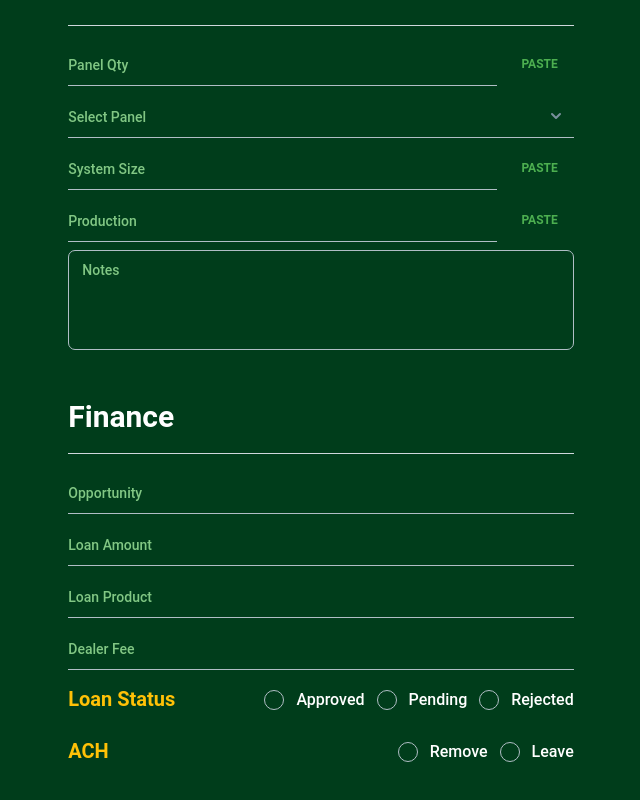
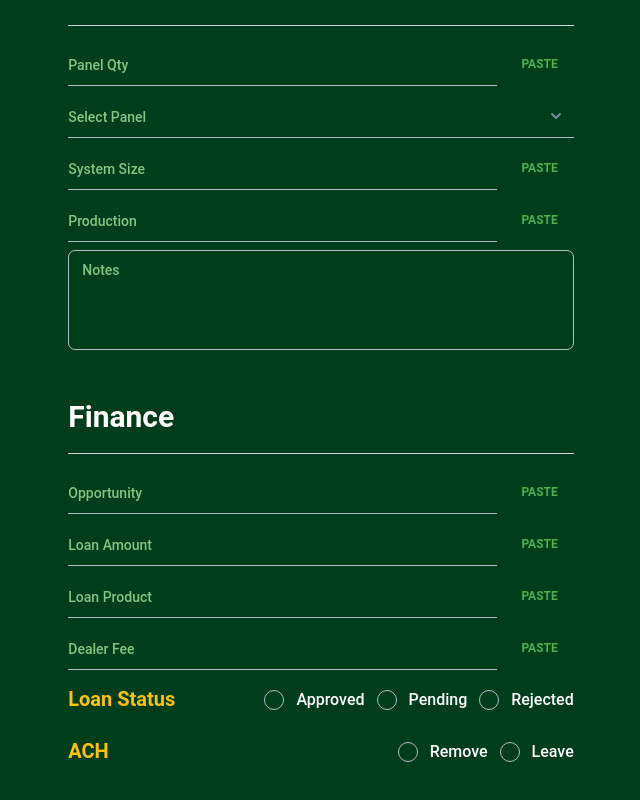
Before and after one commit to rockyliwanag/ff-final-audit, a Next.js app: page / in a window 1280 px wide. Shown: the part 3307-4107 px from the top of the page, without its empty margins (319-959 px from the left). Built offline with nearby package versions, Linux system fonts and the light colour scheme.

Commit message:
`feat: Add PasteButton component for clipboard functionality in Finance.jsx`

```diff
--- a/src/components/Finance.jsx
+++ b/src/components/Finance.jsx
@@ -10,7 +10,7 @@ import {
     AccordionBody
 } from '@material-tailwind/react';
 import Icon from '@/assets/Icon';
-
+import PasteButton from "./PasteButton";
 
 
 const Finance = () => {
@@ -23,7 +23,8 @@ const Finance = () => {
         dealerFee,
         setDealerFee,
         openFinance,
-        setOpenFinance
+        setOpenFinance,
+
     } = useGlobalContext();
 
     useEffect(() => {
@@ -31,6 +32,15 @@ const Finance = () => {
     }, [setOpenFinance])
 
     const handleOpenFinance = () => setOpenFinance((curr) => !curr);
+
+    const handlePaste = async (fill) => {
+        if (navigator.clipboard && navigator.clipboard.readText) {
+            const text = await navigator.clipboard.readText();
+            fill(text);
+        } else {
+            console.log("Clipboard readText is not supported in this browser.");
+        }
+    }
 
   return (
     <>
@@ -44,7 +54,7 @@ const Finance = () => {
                 <AccordionBody>
                     <div className='flex flex-col space-y-2'>
 
-                        <div>
+                        <div className="flex flex-row space-x-2">
                             <Input
                                 // className='text-black p-1'
                                 variant='standard'
@@ -56,8 +66,9 @@ const Finance = () => {
                                 value={opportunity}
                                 onChange={(e) => setOpportunity(e.target.value)}
                             />
+                            <PasteButton onPaste={() => handlePaste(setOpportunity)} />
                         </div>
-                        <div>
+                        <div className="flex flex-row space-x-2">
                             <Input
                                 // className='text-black p-1'
                                 variant='standard'
@@ -69,8 +80,9 @@ const Finance = () => {
                                 value={loanAmount}
                                 onChange={(e) => setLoanAmount(e.target.value)}
                             />
+                            <PasteButton onPaste={() => handlePaste(setLoanAmount)} />
                         </div>
-                        <div>
+                        <div className="flex flex-row space-x-2">
                             <Input
                                 // className='text-black p-1'
                                 variant='standard'
@@ -82,8 +94,9 @@ const Finance = () => {
                                 value={loanProduct}
                                 onChange={(e) => setLoanProduct(e.target.value)}
                             />
+                            <PasteButton onPaste={() => handlePaste(setLoanProduct)} />
                         </div>
-                        <div>
+                        <div className="flex flex-row space-x-2">
                             <Input
                                 // className='text-black p-1'
                                 variant='standard'
@@ -95,6 +108,7 @@ const Finance = () => {
                                 value={dealerFee}
                                 onChange={(e) => setDealerFee(e.target.value)}
                             />
+                            <PasteButton onPaste={() => handlePaste(setDealerFee)} />
                         </div>
                         <div className="flex flex-row justify-between items-center">
                             <Typography variant="h5" color='amber'>Loan Status</Typography>
```
